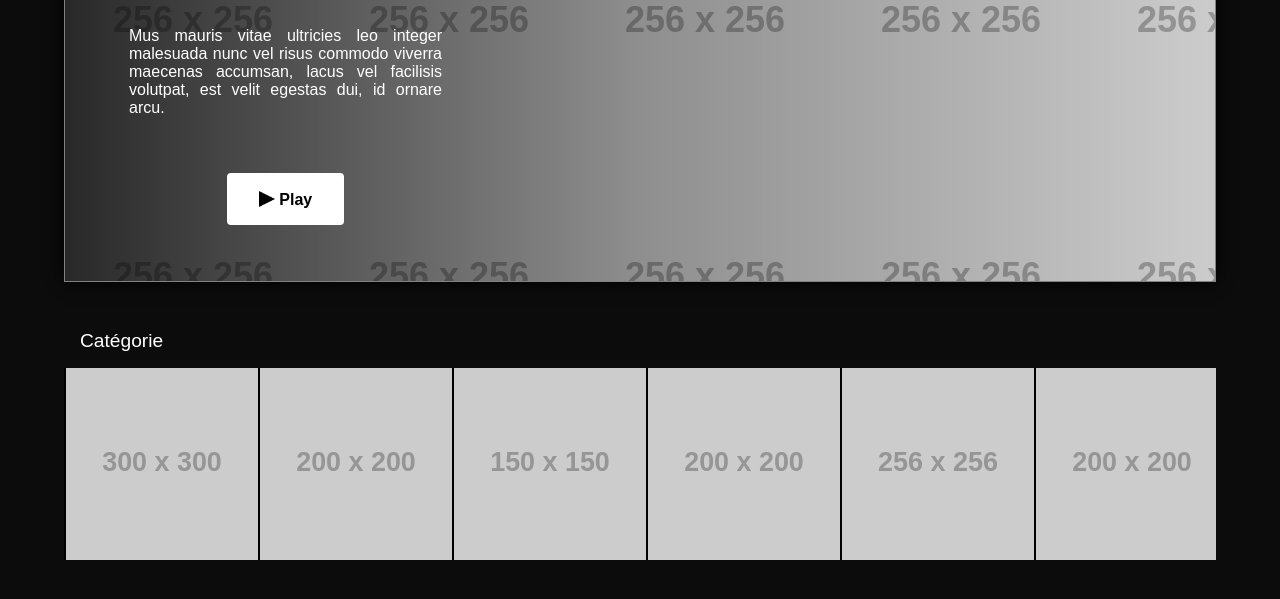
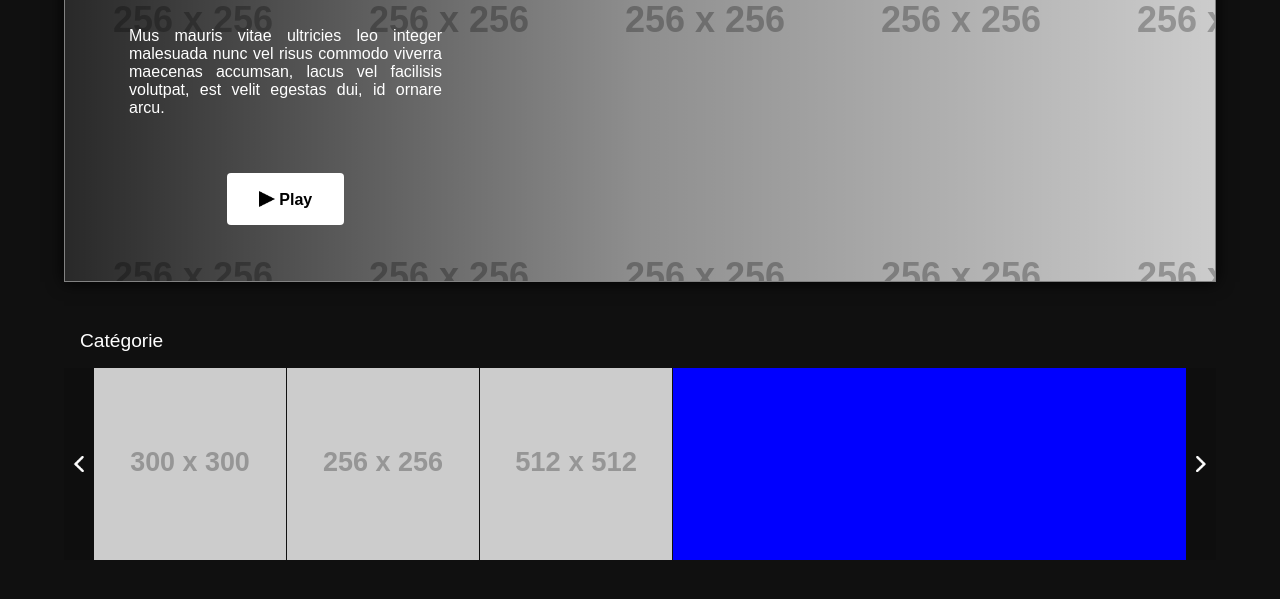
Before and after one commit to evrard1301/just-stream-it, a plain HTML site: page src/index.html in a window 1280 px wide. Shown: the part 179-778 px from the top of the page. Drawn offline with Linux system fonts and the light colour scheme; placeholder pictures from the web are drawn by us.

Commit message:
Add: category arrows

```diff
--- a/src/index.html
+++ b/src/index.html
@@ -39,46 +39,20 @@
       <section class="category">
 	<h2>Catégorie</h2>
 
-	<div class="category__articles">
-	  <article>
-	    <a href="#"><img alt="category image" src="https://via.placeholder.com/300"></a>
-	  </article>
+	<div class="category__content">
+	  <div class="arrow arrow--left">
+	    <img src="images/arrow.png" alt="<"></img>
+	  </div>
 
-	  <article>
-	    <a href="#"><img alt="category image" src="https://via.placeholder.com/200"></a>
-	  </article>
+	  <ul>
+	    <li><a href="#"><img alt="category image" src="https://via.placeholder.com/300"></a></li>
+	    <li><a href="#"><img alt="category image" src="https://via.placeholder.com/256"></a></li>
+	    <li><a href="#"><img alt="category image" src="https://via.placeholder.com/512"></a></li>
+	  </ul>
 
-	  <article>
-	    <a href="#"><img alt="category image" src="https://via.placeholder.com/150"></a>
-	  </article>
-
-	  <article>
-	    <a href="#"><img alt="category image" src="https://via.placeholder.com/200"></a>
-	  </article>
-
-	  <article>
-	    <a href="#"><img alt="category image" src="https://via.placeholder.com/256"></a>
-	  </article>
-
-	  <article>
-	    <a href="#"><img alt="category image" src="https://via.placeholder.com/200"></a>
-	  </article>
-
-	  <article>
-	    <a href="#"><img alt="category image" src="https://via.placeholder.com/200"></a>
-	  </article>
-
-	  <article>
-	    <a href="#"><img alt="category image" src="https://via.placeholder.com/150"></a>
-	  </article>
-
-	  <article>
-	    <a href="#"><img alt="category image" src="https://via.placeholder.com/214"></a>
-	  </article>
-
-	  <article>
-	    <a href="#"><img alt="category image" src="https://via.placeholder.com/112"></a>
-	  </article>
+	  <div class="arrow arrow--right">
+	    <img src="images/arrow.png" alt=">"></img>
+	  </div>
 	</div>
       </section>
     </main>
--- a/src/scss/components/_category.scss
+++ b/src/scss/components/_category.scss
@@ -1,5 +1,8 @@
 .category {
-    margin-top: 2rem;
+    $category-height: 12em;
+    width: 100%;
+    margin-top: 2em;
+    margin-bottom: 3em;
 
     h2 {
 	position: relative;
@@ -10,31 +13,42 @@
 	font-weight: 100;
     }
 
-    &__articles {
+    &__content {
 	display: flex;
-	justify-content: flex-start;
-	align-items: center;
-	overflow: scroll;
+	width: 100%;
+	height: $category-height;
 
-	img {
-	    width: 12rem;
-	    height: auto;
-	    border-left: 2px solid $primary;
+	.arrow {
+	    display: flex;
+	    align-items: center;
+	    justify-content: center;
+	    width: 2em;
+	    height: $category-height;
+	    background-color: rgb(0, 0, 0, 0.1);
+	    cursor: pointer;
 
-	    &:hover {
-		@keyframes category-img-darken {
-		    from {
-			filter: brightness(100%);
-		    }
+	    img {
+		width: auto;
+		height: 1em;
+	    }
 
-		    to {
-			filter: brightness(70%);
-		    }
+	    &--left {
+		img {
+		    transform: scaleX(-1);
 		}
+	    }
+	}
 
-		animation-name: category-img-darken;
-		animation-duration: 0.40s;
-		filter: brightness(70%);
+	ul {
+	    display: flex;
+	    flex-direction: row;
+	    list-style: none;
+	    width: 100%;
+	    background-color: blue;
+
+	    img {
+		border-right: 1px solid $background;
+		height: $category-height;
 	    }
 	}
     }
--- a/src/scss/layout/_nav.scss
+++ b/src/scss/layout/_nav.scss
@@ -6,7 +6,6 @@ nav {
 	flex-direction: column;
     }
 
-    background-color: transparent;
     color: white;
 
     ul {
--- a/src/scss/themes/_theme.scss
+++ b/src/scss/themes/_theme.scss
@@ -1,3 +1,3 @@
 $primary: black;
 $secondary: #5a575d;
-$background: #0c0c0c;
+$background: rgb(16, 16, 16);
```
Also changed, not shown: src/css/style.css, src/images/arrow.png (added).
